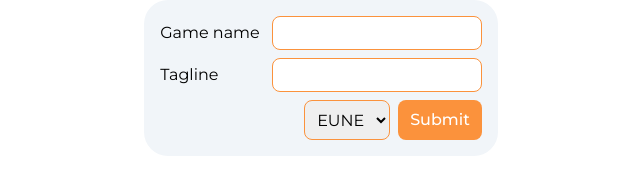
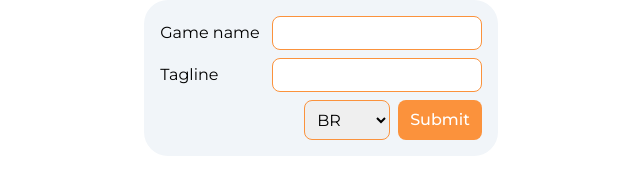
Before and after one commit to kloczewiak/orange-minion, a Next.js app: page /mastery in a window 1280 px wide. Shown: the top 190 px of the page, without its empty margins (319-959 px from the left). Built offline with nearby package versions, Linux system fonts and the light colour scheme.

Commit message:
Move region selector to separate file

```diff
--- a/app/ui/CommonGamesForm.tsx
+++ b/app/ui/CommonGamesForm.tsx
@@ -10,6 +10,7 @@ import {
 import { RegionReadable } from '../lib/api/riotTypes';
 import { useRouter } from 'next/navigation';
 import { toOrdinal } from 'number-to-words';
+import { RegionSelect } from './regionSelect';
 
 export function CommonGamesForm() {
   const { replace } = useRouter();
@@ -51,16 +52,7 @@ export function CommonGamesForm() {
           setTagline={setSummoner2Tagline}
         />
         <div className='flex gap-4'>
-          <StyledSelect
-            value={region}
-            onChange={(e) => setRegion(e.target.value as RegionReadable)}
-          >
-            {allRegions.map((r) => (
-              <option key={r} value={getReadableRegion(r)}>
-                {getReadableRegion(r)}
-              </option>
-            ))}
-          </StyledSelect>
+          <RegionSelect region={region} setRegion={setRegion} />
           <StyledButton>Submit</StyledButton>
         </div>
       </form>
--- a/app/ui/MasteryForm.tsx
+++ b/app/ui/MasteryForm.tsx
@@ -2,7 +2,7 @@
 
 import { useRouter } from 'next/navigation';
 import { useState } from 'react';
-import { Region } from '../lib/api/riotTypes';
+import { Region, RegionReadable } from '../lib/api/riotTypes';
 import { allRegions, getReadableRegion } from '../lib/api/typeFunctions';
 import {
   Container,
@@ -10,17 +10,18 @@ import {
   StyledInput,
   StyledSelect,
 } from './components';
+import { RegionSelect } from './regionSelect';
 
 export function MasteryForm() {
   const { replace } = useRouter();
-  const [region, setRegion] = useState<Region>('EUN1');
+  const [region, setRegion] = useState<RegionReadable>('EUNE');
   const [gameName, setGameName] = useState<string>('');
   const [tagline, setTagline] = useState<string>('');
 
   const OnSubmit = () => {
     replace(
       '/mastery/' +
-        getReadableRegion(region) +
+        region +
         '/' +
         encodeURIComponent(gameName) +
         '/' +
@@ -62,15 +63,7 @@ export function MasteryForm() {
           />
         </div>
         <div className='flex items-center gap-2 h-10'>
-          <StyledSelect
-            value={region}
-            onChange={(e) => setRegion(e.target.value as Region)}
-            className='h-full'
-          >
-            {allRegions.map((r) => (
-              <option value={r}>{getReadableRegion(r)}</option>
-            ))}
-          </StyledSelect>
+          <RegionSelect region={region} setRegion={setRegion} />
           <StyledButton className='h-full' type='submit'>
             Submit
           </StyledButton>
--- /dev/null
+++ b/app/ui/regionSelect.tsx
@@ -0,0 +1,38 @@
+import { Dispatch, SetStateAction, useEffect } from 'react';
+import { StyledSelect } from './components';
+import { RegionReadable } from '../lib/api/riotTypes';
+import { allRegions, getReadableRegion } from '../lib/api/typeFunctions';
+
+export function RegionSelect({
+  region,
+  setRegion,
+}: {
+  region: RegionReadable;
+  setRegion: Dispatch<SetStateAction<RegionReadable>>;
+}) {
+  useEffect(() => {
+    const regionLocalStorage = localStorage.getItem('region');
+    if (regionLocalStorage) {
+      setRegion(regionLocalStorage as RegionReadable);
+    }
+  }, []);
+
+  const handleChange = (value: string) => {
+    localStorage.setItem('region', value);
+    setRegion(value as RegionReadable);
+  };
+
+  return (
+    <StyledSelect
+      value={region}
+      onChange={(e) => handleChange(e.target.value)}
+      className='h-full'
+    >
+      {allRegions.map((r) => (
+        <option key={r} value={r}>
+          {getReadableRegion(r)}
+        </option>
+      ))}
+    </StyledSelect>
+  );
+}
```
